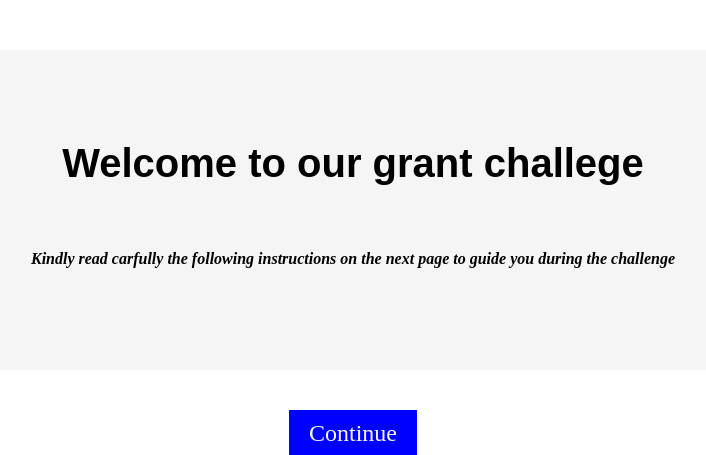
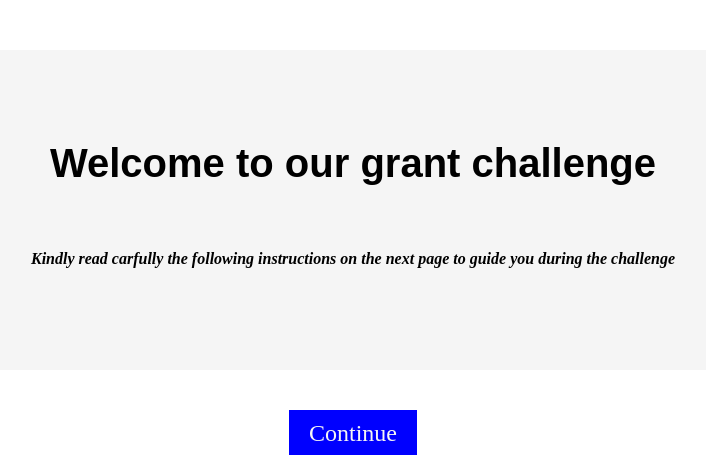
Before and after one commit to blitzlab/Multiplecqs, a Django app: page / in a window 1280 px wide. Shown: the top 455 px of the page, without its empty margins (287-993 px from the left). Run offline with Django 3.2, Linux system fonts and the light colour scheme.

Commit message:
Latest Commit

```diff
--- a/questions/templates/questions/instructions.html
+++ b/questions/templates/questions/instructions.html
@@ -11,6 +11,7 @@
     <li>Make sure you have read all the instructions before you proceed to the challenge</li>
     <p class="instructions">During the challenge</p>
     <li>You have 5 minutes to complete the challenge</li>
+    <li>Do not refresh the page when attempting the questions</li>
     <li>Only select the right option from the options available to you</li>
     <li>Make sure you complete the challege time is up or your test will be authomatically submitted</li>
     <li>Make sure you understand the story before attempting any question</li>
--- a/questions/templates/questions/welcome.html
+++ b/questions/templates/questions/welcome.html
@@ -2,7 +2,7 @@
 
 {% block body %}
 <div class="head-div">
-  <h1 class="welcome">Welcome to our grant challege</h1>
+  <h1 class="welcome">Welcome to our grant challenge</h1>
   <h6 class="instructions-note">Kindly read carfully the following instructions on the next page to guide you during the challenge</h6>
 </div>
 <div class="continue-div">
```
